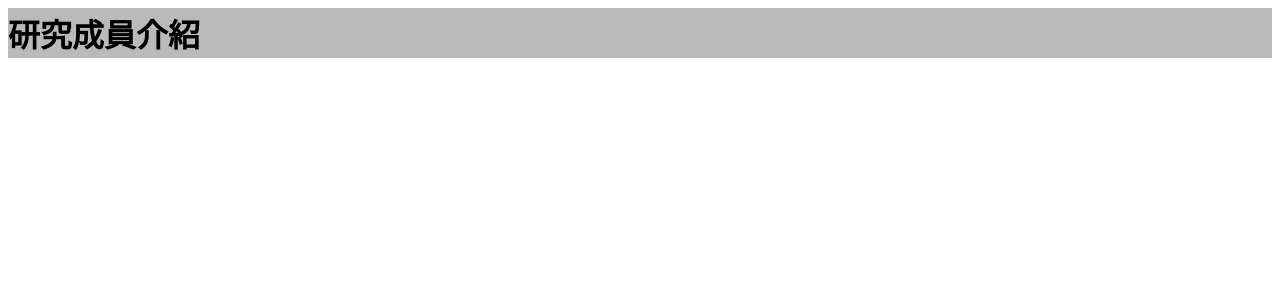
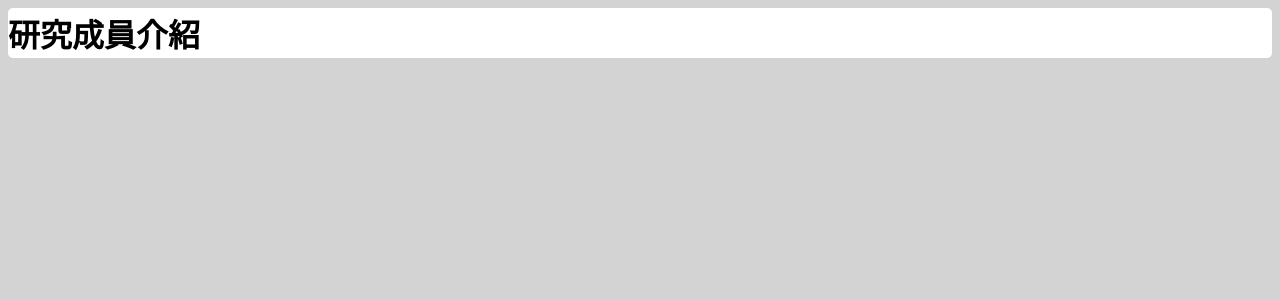
Before and after one commit to Yilin-seniorProject/Senior-project, a Flask app: page /project_members.html in a window 1280 px wide. Shown: the top 300 px of the page. Run offline with Flask 3, Linux system fonts and the light colour scheme.

Commit message:
[fix]change background color

```diff
--- a/web/static/css/style.css
+++ b/web/static/css/style.css
@@ -2,10 +2,14 @@ p{
     color:black;
 }
 
+body{
+    background-color: rgb(211, 211, 211);
+}
 .first_title{
     display: flex;
     align-items: center;
-    background-color: rgb(186, 186, 186);
+    background-color: white;
+    border-radius: 5px;
     height: 50px;
 }
 
@@ -16,12 +20,12 @@ p{
 .first_title a{
     float: right;
     margin-left: 350px;
-    border: 2px solid red;
+    /* border: 2px solid red; */
     text-decoration: none;  /*此行程式碼代表除連結下方預設畫線*/
 }
 
 #car_count{
-    background-color: azure;
+    /* background-color: azure;  */
     border-radius: 5px;
     width: 50vw;    /*50vw代表50%的視窗寬度(高度)*/
 }
@@ -41,7 +45,7 @@ p{
 }
 
 #car_information{
-    background-color: blanchedalmond;
+    /* background-color: blanchedalmond;  */
     height: 32vw;
     width: 50vw;
     border-radius: 5px;
@@ -53,7 +57,7 @@ p{
 
 #Drone_route{
     position: absolute;left:52vw;
-    border: 1px solid black;
+    /* border: 1px solid black; */
     float: right;
     width: 47vw;
     height: 43vw;
--- a/web/templates/index.html
+++ b/web/templates/index.html
@@ -10,6 +10,8 @@
         <link rel="stylesheet" href="../static/css/style.css"/>
         <link rel="stylesheet" href="https://unpkg.com/leaflet@1.8.0/dist/leaflet.css" />
 
+        <script src="https://unpkg.com/leaflet@1.8.0/dist/leaflet.js"></script>
+        <script src="../static/js/osm.js"></script>
     </head>
     <body>
         <div class="first_title">
@@ -89,8 +91,6 @@
             </div>
             <!-- 添加一個用於顯示地圖的div -->
             <div id="map" style="height: 400px;"></div>
-            <script src="https://unpkg.com/leaflet@1.8.0/dist/leaflet.js"></script>
-            <script src="../static/js/osm.js"></script>
             <!-- 輸入標記於地圖上 -->
             <label for="title">請輸入GPS座標：</label>
             <input type="text" id="latitude" placeholder="Latitude">
```
